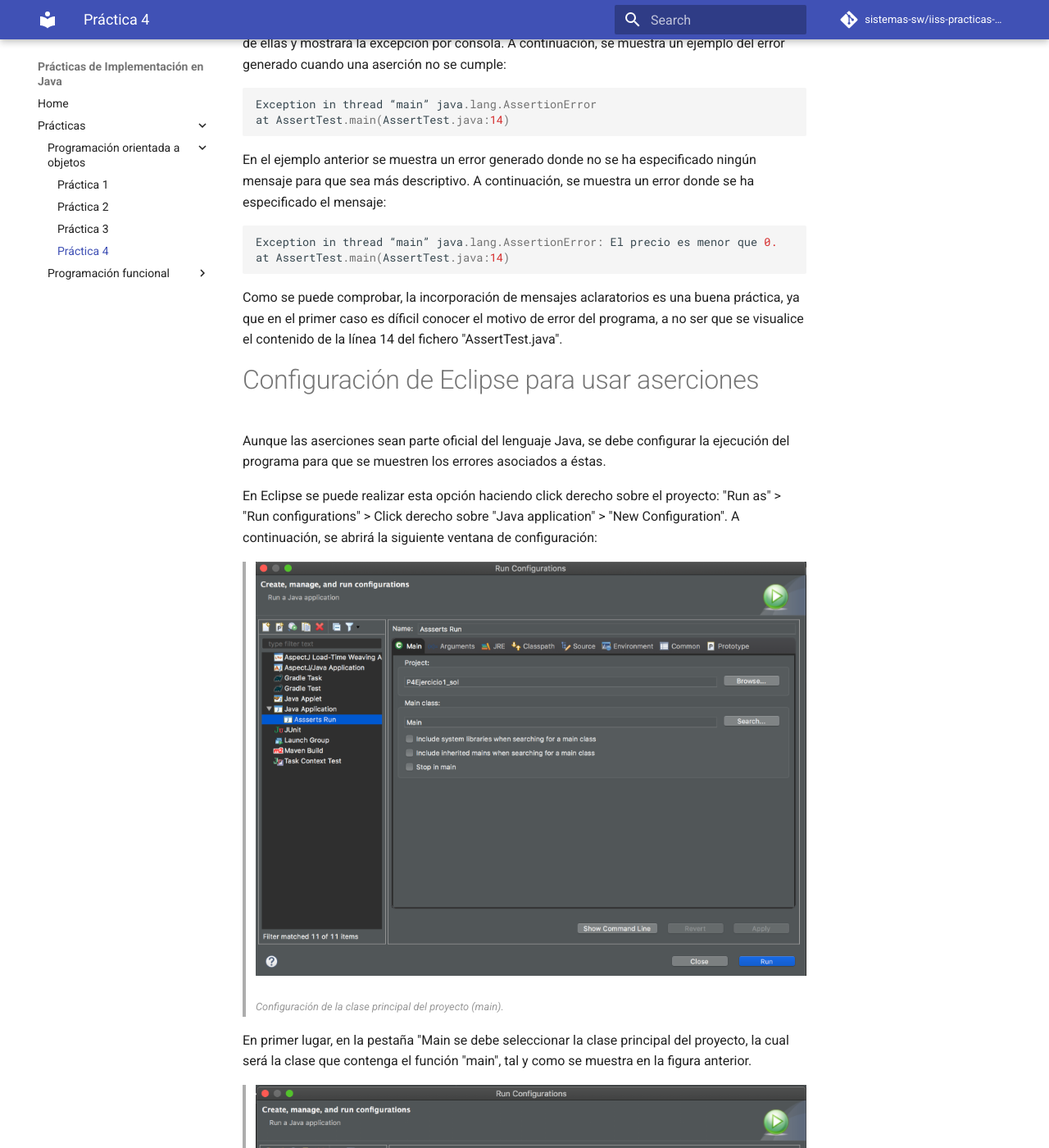
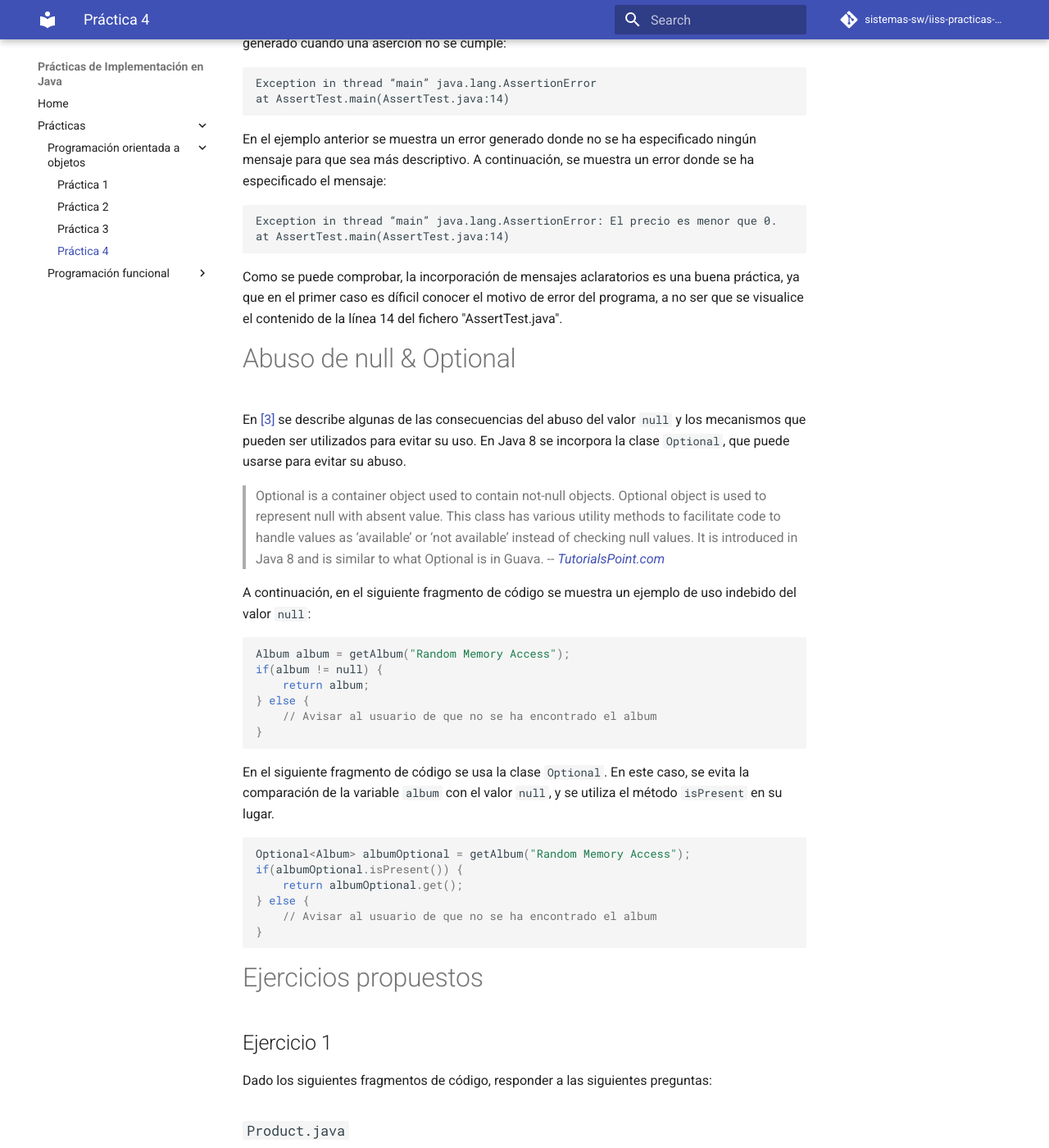
Before and after one commit to violeta8/iiss-ejercicios-java, an MkDocs documentation site: the page built from docs/oop-p4.md, in a window 1280 px wide and 1400 px high, scrolled down 1101 px. Shown: the whole window at 82% size. Built offline with MkDocs 1.6.1 and Material for MkDocs 9.7.7, drawn with Linux system fonts in a browser that asks for light colours; comment, search, counter and statistics services are not loaded; some of the changed text lies outside the part shown.

Commit message:
práctica 4 - tratamiento de errores

````diff
--- a/docs/oop-p4.md
+++ b/docs/oop-p4.md
@@ -1,6 +1,6 @@
-# Práctica 4: Aserciones & Uso de Null & Optional
+# Práctica 4: Tratamiento de errores
 
-## <span style="color:blue">Repaso de conceptos teóricos</span>
+## Repaso de conceptos teóricos
 
 ## Aserciones
 
@@ -22,7 +22,7 @@ assert price > 0;
 
 En este caso, la aserción comprueba que el valor del atributo *price* debe ser siempre mayor que 0, en el caso de que el valor sea 0 o inferior la aserción no se cumplirá. Esto permite comprobar que el programa esta realizando un funcionamiento correcto en este sentido.
 
-Como se ha comentado anteriormente, si la condición que sigue al keyword *assert* no se cumple el programa lanzará una excepción de tipo "AssertionError". Para que el mensaje de error asociado sea más descriptivo se puede especificar su contenido como se muestra a continuación:
+Si la condición que sigue al keyword *assert* no se cumple el programa lanzará una excepción de tipo "AssertionError". Para que el mensaje de error asociado sea más descriptivo se puede especificar su contenido como se muestra a continuación:
 
 ```java
 assert price > 0 : "El precio es menor que 0.";
@@ -30,14 +30,14 @@ assert price > 0 : "El precio es menor que 0.";
 
 Estas excepciones pueden ser capturadas, o en caso contrario el intérprete de Java se encargará de ellas y mostrará la excepción por consola. A continuación, se muestra un ejemplo del error generado cuando una aserción no se cumple:
 
-```java
+```text
 Exception in thread “main” java.lang.AssertionError
 at AssertTest.main(AssertTest.java:14)
 ```
 En el ejemplo anterior se muestra un error generado donde no se ha especificado ningún mensaje para que sea más descriptivo. A continuación, se muestra un error donde se ha especificado el mensaje:
 
 
-```java
+```text
 Exception in thread “main” java.lang.AssertionError: El precio es menor que 0.
 at AssertTest.main(AssertTest.java:14)
 ```
@@ -45,34 +45,14 @@ at AssertTest.main(AssertTest.java:14)
 Como se puede comprobar, la incorporación de mensajes aclaratorios es una buena práctica, ya que en el primer caso es díficil conocer el motivo de error del programa, a no ser que se visualice el contenido de la línea 14 del fichero "AssertTest.java".
 
 
-## Configuración de Eclipse para usar aserciones
+## Abuso de null & Optional
 
-Aunque las aserciones sean parte oficial del lenguaje Java, se debe configurar la ejecución del programa para que se muestren los errores asociados a éstas.
-
-En Eclipse se puede realizar esta opción haciendo click derecho sobre el proyecto: "Run as" > "Run configurations" > Click derecho sobre "Java application" > "New Configuration". A continuación, se abrirá la siguiente ventana de configuración:
-
->![RunConfigurations1](./figuras/asserts_RunConfigurations_1.png)
->
-<small><cite>Configuración de la clase principal del proyecto (main).</cite></small>
-
-En primer lugar, en la pestaña "Main se debe seleccionar la clase principal del proyecto, la cual será la clase que contenga el función "main", tal y como se muestra en la figura anterior.
-
->![RunConfigurations2](./figuras/asserts_RunConfigurations_2.png)
->
-<small><cite>Incorporación de argumentos en la ejecución para permitir usar aserciones.</cite></small>
-
-Posteriormente, en la pestaña "Arguments" se deben añadir las opciones "-ea" en "VM arguments", las cuales habilitarán el procesamiento de las aserciones en el proyecto.
-
-Finalmente, hacer click en el botón "Run" y el programa se ejecutará mostrando los errores existentes en las aserciones en el caso de que existan.
-
-## Uso de Null & Optional
-
-En [[3]][Articulo Uso Null] se describe algunas de las consecuencias del uso del valor *null* y los mecanismos que pueden ser utilizados para evitar su uso. En Java 8 se incorpora la clase "Optional", la cual puede ser utilizada también para evitar su uso.
+En [[3]][Articulo Uso Null] se describe algunas de las consecuencias del abuso del valor `null` y los mecanismos que pueden ser utilizados para evitar su uso. En Java 8 se incorpora la clase `Optional`, que puede usarse para evitar su abuso.
 
 > Optional is a container object used to contain not-null objects. Optional object is used to represent null with absent value. This class has various utility methods to facilitate code to handle values as ‘available’ or ‘not available’ instead of checking null values. It is introduced in Java 8 and is similar to what Optional is in Guava.
 > -- <cite>[TutorialsPoint.com](https://www.tutorialspoint.com/java8/java8_optional_class.htm)</cite>
 
-A continuación, en el siguiente fragmento de código se muestra un ejemplo de uso indebido del valor *null*:
+A continuación, en el siguiente fragmento de código se muestra un ejemplo de uso indebido del valor `null`:
 
 ```java
 Album album = getAlbum("Random Memory Access");
@@ -82,7 +62,7 @@ if(album != null) {
 	// Avisar al usuario de que no se ha encontrado el album
 }
 ```
-Por otro lado, en el siguiente fragmento de código se realiza el uso de la clase "Optional". En este caso, se evita la comparación de la variable "album" con el valor *null*, y se utiliza el método "isPresent" en su lugar.
+En el siguiente fragmento de código se usa la clase `Optional`. En este caso, se evita la comparación de la variable `album` con el valor `null`, y se utiliza el método `isPresent` en su lugar.
 
 ```java
 Optional<Album> albumOptional = getAlbum("Random Memory Access");
@@ -93,14 +73,13 @@ if(albumOptional.isPresent()) {
 }
 ```
 
-
-## <span style="color:blue">Ejercicios propuestos</span>
+## Ejercicios propuestos
 
 ### Ejercicio 1
 
-Dado los siguientes fragmentos de código responder a las siguientes preguntas:
+Dado los siguientes fragmentos de código, responder a las siguientes preguntas:
 
-#### Product.java
+#### `Product.java`
 
 ```java
 public class Product {
@@ -170,7 +149,7 @@ public class Product {
 }
 ```
 
-### ShoppingCart.java
+### `ShoppingCart.java`
 
 ```java
 import java.util.HashMap;
@@ -210,7 +189,8 @@ public class ShoppingCart {
 	}
 }
 ```
-### Main.java
+
+### `Main.java`
 
 ```java
 public class Main {
@@ -244,31 +224,26 @@ public class Main {
 
 #### Preguntas propuestas
 
-Complete en las clases "Product.java" y "ShoppingCart.java" añadiendo aserciones donde sea necesario que permitan que se cumplan las siguientes condiciones:
+Completar las clases `Product.java` y `ShoppingCart.java` añadiendo aserciones donde sea necesario que permitan que se cumplan las siguientes condiciones:
 
-a) En la clase "Product.java":
+a) En la clase `Product.java`:
 
-- El valor del atributo *code* no puede ser un número negativo.
+- El valor del atributo `code` no puede ser un número negativo.
+- El valor del atributo `name` no puede estar vacío.
+- El valor del atributo `category` no puede estar vacío.
+- El valor del atributo `weight` no puede ser un número negativo.
+- El valor del atributo `height` no puede ser un número negativo.
 
-- El valor del atributo *name* no puede estar vacío.
+Además, añadir un mensaje de error descriptivo en cada una de las aserciones que se hayan implementado.
 
-- El valor del atributo *category* no puede estar vacío.
-
-- El valor del atributo *weight* no puede ser un número negativo.
-
-- El valor del atributo *height* no puede ser un número negativo.
-
-Además, añada un mensaje de error descriptivo en cada una de las aserciones que haya implementado.
-
-
-b) En la clase "ShoppingCart.java":
+b) En la clase `ShoppingCart.java`:
 
 - No se puede añadir un producto con un número de unidades negativo o nulo.
 - No se puede eliminar un producto que no existe en el carrito.
 
 ### Ejercicio 2
 
-Dado el código del primer ejercicio, ¿existe algún uso indebido del valor *null*?. En caso afirmativo, reemplace su uso por el de la clase "Optional" en los casos en los que sea necesario.
+Dado el código del primer ejercicio, ¿existe algún uso indebido del valor `null`?. En caso afirmativo, reemplazar su uso por el de la clase `Optional` en los casos en los que sea necesario.
 
 ## Referencias
 
````
